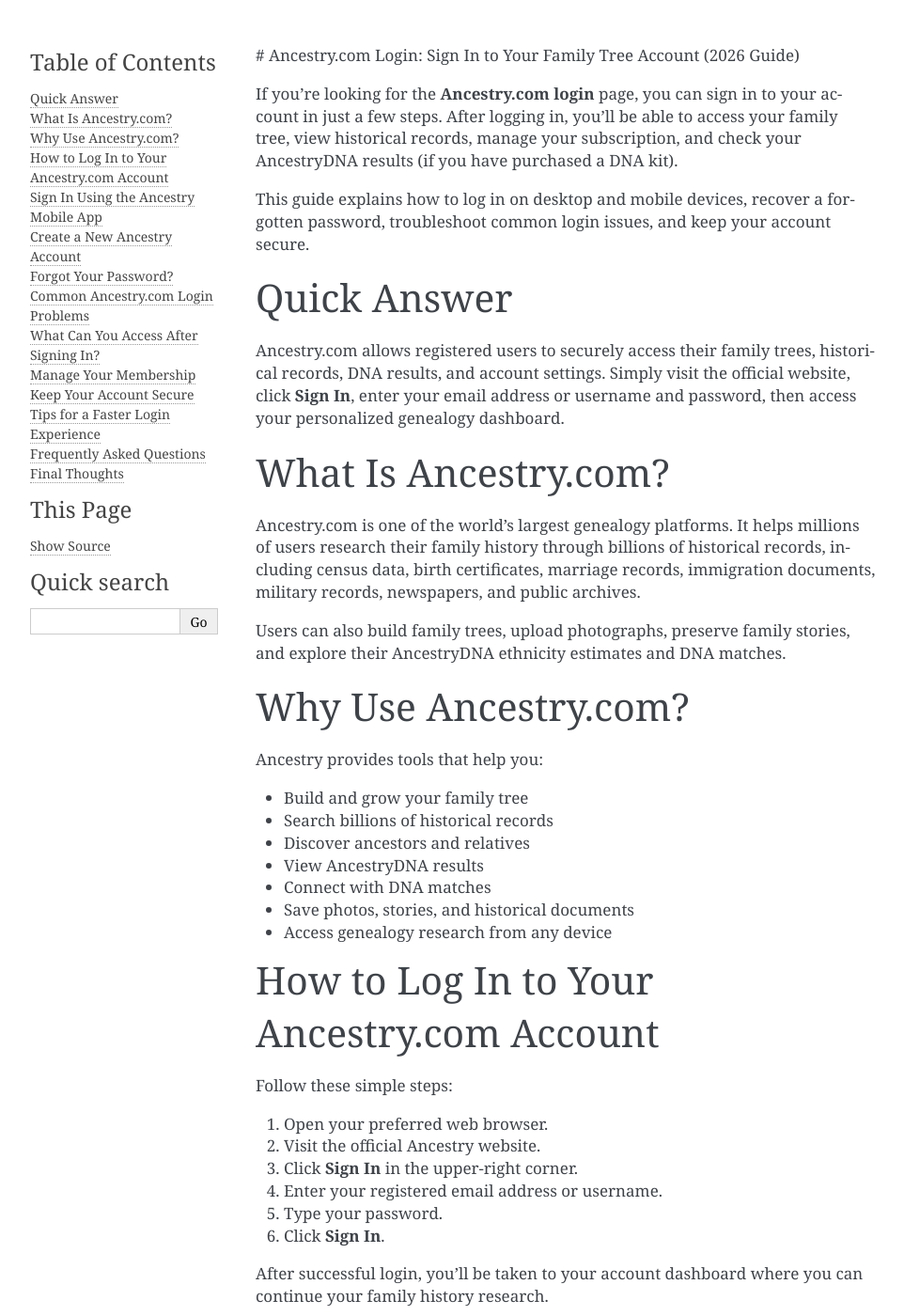
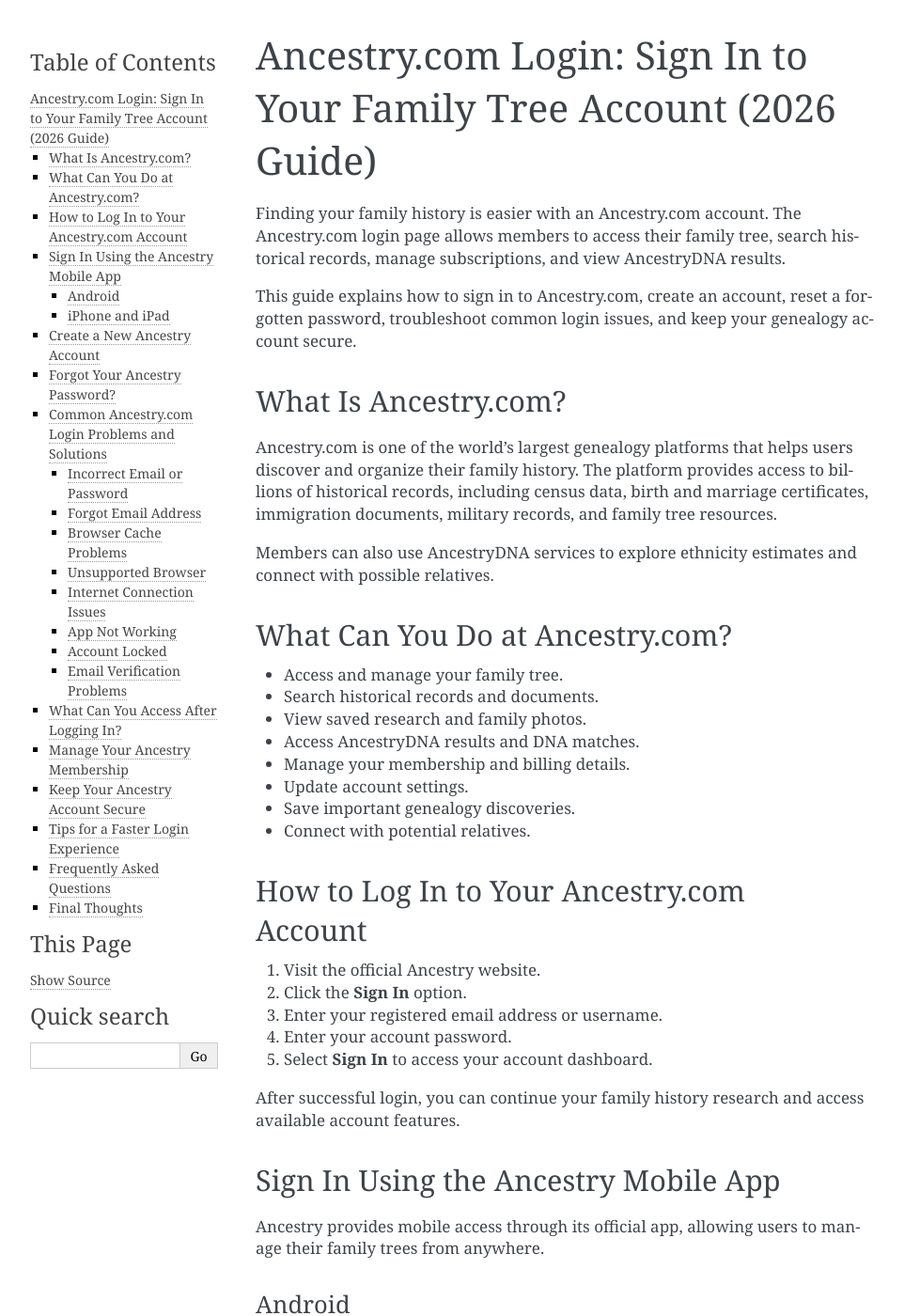
Before and after one commit to taxguide/ancestry.com, a Sphinx documentation site: the page built from docs/index.rst, in a window 1280 px wide and 1400 px high. Shown: the whole window at 94% size, without its empty margins (148-1110 px from the left). Built offline with Sphinx 7.4.7, drawn with Linux system fonts in a browser that asks for light colours; some of the changed text lies outside the part shown.

Commit message:
Update index.rst

```diff
--- a/docs/index.rst
+++ b/docs/index.rst
@@ -1,248 +1,258 @@
-# Ancestry.com Login: Sign In to Your Family Tree Account (2026 Guide)
+Ancestry.com Login: Sign In to Your Family Tree Account (2026 Guide)
+=====================================================================
 
-If you're looking for the **Ancestry.com login** page, you can sign in to your account in just a few steps. After logging in, you'll be able to access your family tree, view historical records, manage your subscription, and check your AncestryDNA results (if you have purchased a DNA kit).
+Finding your family history is easier with an Ancestry.com account. The Ancestry.com login page allows members to access their family tree, search historical records, manage subscriptions, and view AncestryDNA results.
 
-This guide explains how to log in on desktop and mobile devices, recover a forgotten password, troubleshoot common login issues, and keep your account secure.
-
-Quick Answer
-------------
-
-Ancestry.com allows registered users to securely access their family trees, historical records, DNA results, and account settings. Simply visit the official website, click **Sign In**, enter your email address or username and password, then access your personalized genealogy dashboard.
+This guide explains how to sign in to Ancestry.com, create an account, reset a forgotten password, troubleshoot common login issues, and keep your genealogy account secure.
 
 What Is Ancestry.com?
 ---------------------
 
-Ancestry.com is one of the world's largest genealogy platforms. It helps millions of users research their family history through billions of historical records, including census data, birth certificates, marriage records, immigration documents, military records, newspapers, and public archives.
+Ancestry.com is one of the world's largest genealogy platforms that helps users discover and organize their family history. The platform provides access to billions of historical records, including census data, birth and marriage certificates, immigration documents, military records, and family tree resources.
 
-Users can also build family trees, upload photographs, preserve family stories, and explore their AncestryDNA ethnicity estimates and DNA matches.
+Members can also use AncestryDNA services to explore ethnicity estimates and connect with possible relatives.
 
-Why Use Ancestry.com?
----------------------
+What Can You Do at Ancestry.com?
+--------------------------------
 
-Ancestry provides tools that help you:
-
-- Build and grow your family tree
-- Search billions of historical records
-- Discover ancestors and relatives
-- View AncestryDNA results
-- Connect with DNA matches
-- Save photos, stories, and historical documents
-- Access genealogy research from any device
+* Access and manage your family tree.
+* Search historical records and documents.
+* View saved research and family photos.
+* Access AncestryDNA results and DNA matches.
+* Manage your membership and billing details.
+* Update account settings.
+* Save important genealogy discoveries.
+* Connect with potential relatives.
 
 How to Log In to Your Ancestry.com Account
 ------------------------------------------
 
-Follow these simple steps:
+#. Visit the official Ancestry website.
+#. Click the **Sign In** option.
+#. Enter your registered email address or username.
+#. Enter your account password.
+#. Select **Sign In** to access your account dashboard.
 
-1. Open your preferred web browser.
-2. Visit the official Ancestry website.
-3. Click **Sign In** in the upper-right corner.
-4. Enter your registered email address or username.
-5. Type your password.
-6. Click **Sign In**.
-
-After successful login, you'll be taken to your account dashboard where you can continue your family history research.
+After successful login, you can continue your family history research and access available account features.
 
 Sign In Using the Ancestry Mobile App
 -------------------------------------
 
-You can also access your account using the official Ancestry mobile application.
+Ancestry provides mobile access through its official app, allowing users to manage their family trees from anywhere.
 
-### Android
+Android
+^^^^^^^^
 
-1. Download the Ancestry app from Google Play.
-2. Open the app.
-3. Tap **Sign In**.
-4. Enter your email and password.
-5. Tap **Sign In** again.
+#. Download the Ancestry app from Google Play.
+#. Open the application.
+#. Tap **Sign In**.
+#. Enter your email address and password.
+#. Select **Sign In** again.
 
-### iPhone & iPad
+iPhone and iPad
+^^^^^^^^^^^^^^^
 
-1. Download the app from the Apple App Store.
-2. Launch the application.
-3. Sign in with your existing account.
-4. Continue researching your family tree anywhere.
+#. Download the Ancestry app from the App Store.
+#. Launch the app.
+#. Sign in using your existing Ancestry account.
+#. Start exploring your family tree and records.
 
-The mobile app automatically syncs your saved family trees, historical records, and research across supported devices.
+The mobile app syncs your saved trees, documents, and research activity across devices.
 
 Create a New Ancestry Account
 -----------------------------
 
-If you're new to Ancestry:
+If you do not have an Ancestry account, you can create one by following these steps:
 
-1. Visit the official website.
-2. Select **Start Free Trial** or **Create an Account**.
-3. Enter your first and last name.
-4. Provide your email address.
-5. Create a secure password.
-6. Verify your email if prompted.
-7. Complete the registration process.
+#. Visit the Ancestry website.
+#. Select **Create Account** or start a free trial when available.
+#. Enter your name and email address.
+#. Create a secure password.
+#. Verify your email address if required.
+#. Complete the registration process.
 
-You can begin creating your family tree immediately after registration.
+After creating an account, you can begin building your family tree and exploring available resources.
 
-Forgot Your Password?
----------------------
+Forgot Your Ancestry Password?
+------------------------------
 
-If you can't remember your password:
+If you cannot remember your password:
 
-1. Open the Sign In page.
-2. Click **Forgot Password?**
-3. Enter your registered email address.
-4. Check your inbox for the password reset email.
-5. Click the reset link.
-6. Create a new password.
-7. Return to the login page and sign in.
+#. Open the Ancestry sign-in page.
+#. Select **Forgot Password?**
+#. Enter your registered email address.
+#. Check your email inbox for the reset message.
+#. Open the password reset link.
+#. Create a new password.
+#. Return to the login page and sign in.
 
-If the email doesn't arrive, check your Spam or Junk folder before requesting another reset.
+If the reset email does not appear, check your Spam or Junk folder.
 
-Common Ancestry.com Login Problems
-----------------------------------
+Common Ancestry.com Login Problems and Solutions
+------------------------------------------------
 
-### Incorrect Email or Password
+Incorrect Email or Password
+^^^^^^^^^^^^^^^^^^^^^^^^^^^
 
-Double-check your email address and password. Passwords are case-sensitive.
+* Check that your email address is correct.
+* Make sure your password is entered correctly.
+* Remember that passwords are case-sensitive.
+* Reset your password if needed.
 
-### Forgot Your Email Address
+Forgot Email Address
+^^^^^^^^^^^^^^^^^^^^
 
-Try signing in using another email account you may have used when creating your Ancestry account.
+* Try other email addresses you may have used.
+* Check old account emails from Ancestry.
+* Use account recovery options if available.
 
-### Browser Cache Problems
+Browser Cache Problems
+^^^^^^^^^^^^^^^^^^^^^^
 
-If the login page isn't loading correctly:
+Stored browser data may prevent the login page from loading correctly.
 
-- Clear browser cache and cookies.
-- Restart your browser.
-- Try logging in again.
+Try:
 
-### Unsupported Browser
+* Clear browser cache and cookies.
+* Restart your browser.
+* Attempt to sign in again.
 
-For the best experience, use the latest version of:
+Unsupported Browser
+^^^^^^^^^^^^^^^^^^^
 
-- Google Chrome
-- Microsoft Edge
-- Mozilla Firefox
-- Safari
+For the best experience, use updated versions of:
 
-### Internet Connection Issues
+* Google Chrome
+* Microsoft Edge
+* Mozilla Firefox
+* Safari
 
-A slow or unstable internet connection may interrupt the login process.
+Older browsers may cause login or loading problems.
 
-### Mobile App Not Working
+Internet Connection Issues
+^^^^^^^^^^^^^^^^^^^^^^^^^^
 
-Update the Ancestry app to the latest version through your device's app store.
+A weak internet connection may prevent successful login.
 
-### Account Locked
+* Check your internet connection.
+* Restart your network connection.
+* Try again after the connection improves.
 
-Several incorrect login attempts may temporarily lock your account for security reasons.
+App Not Working
+^^^^^^^^^^^^^^
 
-Wait a few minutes before trying again or reset your password.
+If the Ancestry mobile app is not working:
 
-### Email Verification Problems
+* Update the app to the latest version.
+* Restart your mobile device.
+* Reinstall the app if necessary.
+
+Account Locked
+^^^^^^^^^^^^^^
+
+Multiple failed login attempts may temporarily lock an account.
+
+* Wait before trying again.
+* Reset your password if required.
+* Verify your account information.
+
+Email Verification Problems
+^^^^^^^^^^^^^^^^^^^^^^^^^^^
 
 If your account requires email verification:
 
-- Open the verification email.
-- Click the confirmation link.
-- Return to the login page.
+* Check your email inbox.
+* Open the verification message.
+* Click the verification link.
+* Request another verification email if needed.
 
-If you don't receive the email, request another verification message.
-
-What Can You Access After Signing In?
+What Can You Access After Logging In?
 -------------------------------------
 
-Once logged in, you can:
+After signing in, you can:
 
-- Build and edit your family tree
-- Search billions of historical records
-- Save historical documents
-- Upload family photographs
-- View DNA ethnicity estimates
-- Review DNA matches
-- Contact DNA relatives (where available)
-- Organize research notes
-- Update your profile
-- Manage subscriptions
-- Download available records
+* Build and edit your family tree.
+* Search millions of historical records.
+* Save documents and photographs.
+* View DNA matches.
+* Review ethnicity estimates.
+* Organize genealogy notes.
+* Manage your membership.
+* Update profile settings.
+* Download available records.
 
-Manage Your Membership
-----------------------
+Manage Your Ancestry Membership
+-------------------------------
 
-After signing in, visit your account settings to:
+After logging in, you can manage your subscription from your account settings.
 
-- Upgrade your membership
-- Renew your subscription
-- Update payment information
-- View billing history
-- Cancel auto-renewal (if desired)
+Available options may include:
 
-Available features depend on your membership plan.
+* Upgrading your membership plan.
+* Renewing your subscription.
+* Updating payment information.
+* Viewing billing details.
+* Managing automatic renewal settings.
 
-Keep Your Account Secure
-------------------------
+Keep Your Ancestry Account Secure
+---------------------------------
 
-Follow these best practices to protect your account:
+Protect your family history information by following these security tips:
 
-- Use a strong, unique password.
-- Never share your login credentials.
-- Sign out after using public or shared computers.
-- Keep your recovery email updated.
-- Enable additional security features if available.
-- Avoid logging in on unsecured public Wi-Fi networks.
+* Use a strong and unique password.
+* Never share your login details.
+* Sign out from shared computers.
+* Keep your recovery email updated.
+* Use available security features.
+* Avoid signing in on unsecured public networks.
 
 Tips for a Faster Login Experience
 ----------------------------------
 
-- Save login information only on trusted personal devices.
-- Keep your browser updated.
-- Use the latest version of the Ancestry mobile app.
-- Avoid repeated failed login attempts.
-- Bookmark the official login page for quicker access.
+* Keep your browser updated.
+* Use the latest Ancestry mobile app.
+* Save login details only on trusted devices.
+* Avoid repeated failed login attempts.
+* Bookmark the official Ancestry login page.
 
 Frequently Asked Questions
 --------------------------
 
-### How do I log in to Ancestry.com?
+**How do I log in to Ancestry.com?**
 
-Visit the official website, click **Sign In**, enter your registered email address and password, and select **Sign In**.
+Visit the Ancestry website, select **Sign In**, enter your email and password, then access your account dashboard.
 
-### Is Ancestry.com free?
+**Is Ancestry.com free?**
 
-Creating an account is free. However, many historical records, genealogy collections, and DNA features require a paid membership.
+Creating an account is free, but many advanced genealogy records, tools, and DNA features require a paid membership.
 
-### Can I access my account from my phone?
+**Can I access Ancestry from my phone?**
 
-Yes. The official Ancestry app is available for Android and iPhone.
+Yes. The Ancestry mobile app supports Android and iPhone devices.
 
-### Why isn't my Ancestry login working?
+**Why can't I sign in to Ancestry.com?**
 
-Possible reasons include:
+Login problems may occur because of incorrect credentials, browser issues, outdated apps, account security checks, or internet problems.
 
-- Incorrect password
-- Wrong email address
-- Browser cache problems
-- Outdated app
-- Temporary account lock
-- Internet connection issues
+**How do I reset my Ancestry password?**
 
-### How do I reset my password?
+Select **Forgot Password?** on the login page and follow the password recovery instructions sent to your registered email.
 
-Select **Forgot Password?** on the login page and follow the password recovery instructions sent to your email.
+**Can I change my Ancestry email address?**
 
-### Can I change my email address?
+Yes. You can update your email address from your account settings after signing in.
 
-Yes. After signing in, open your account settings to update your email address.
+**How do I view my AncestryDNA results?**
 
-### How do I access my AncestryDNA results?
+Sign in using the account connected to your DNA kit. Your available DNA results will appear in your dashboard.
 
-Sign in using the same account used to activate your DNA kit. Your DNA dashboard will display available results.
+**Is my Ancestry information secure?**
 
-### Is my information secure?
-
-Ancestry uses security measures designed to help protect user accounts. You can further improve security by using a strong password and keeping your account information updated.
+Ancestry uses security measures to help protect user accounts. Using a strong password and keeping account details updated can improve security.
 
 Final Thoughts
 --------------
 
-The **Ancestry.com login** process is simple whether you're using a desktop computer, smartphone, or tablet. Once signed in, you can continue researching your family history, explore billions of historical records, manage your subscription, and access your AncestryDNA results.
+The Ancestry.com login process provides simple access to your family tree, historical records, membership settings, and AncestryDNA features.
 
-If you experience login issues, most problems can be resolved by verifying your credentials, resetting your password, clearing your browser cache, or updating the mobile app. Following the account security recommendations in this guide will help keep your genealogy research secure.
+Whether you use a computer, smartphone, or tablet, signing in allows you to continue your genealogy research from anywhere. Most login issues can be solved by checking account details, resetting your password, updating your app, or clearing browser data.
```
